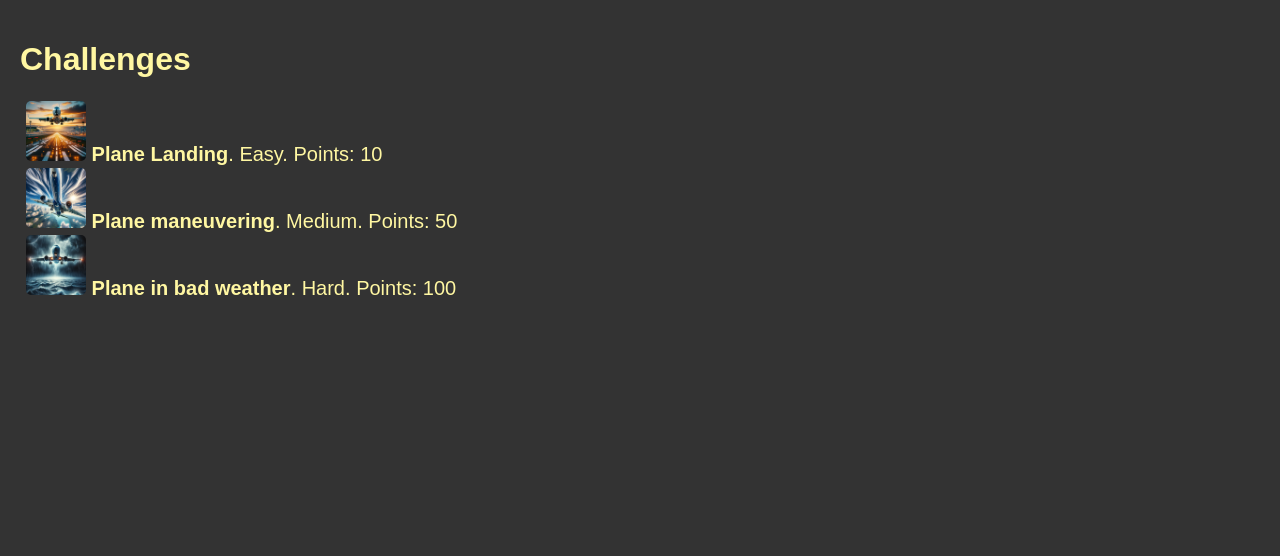
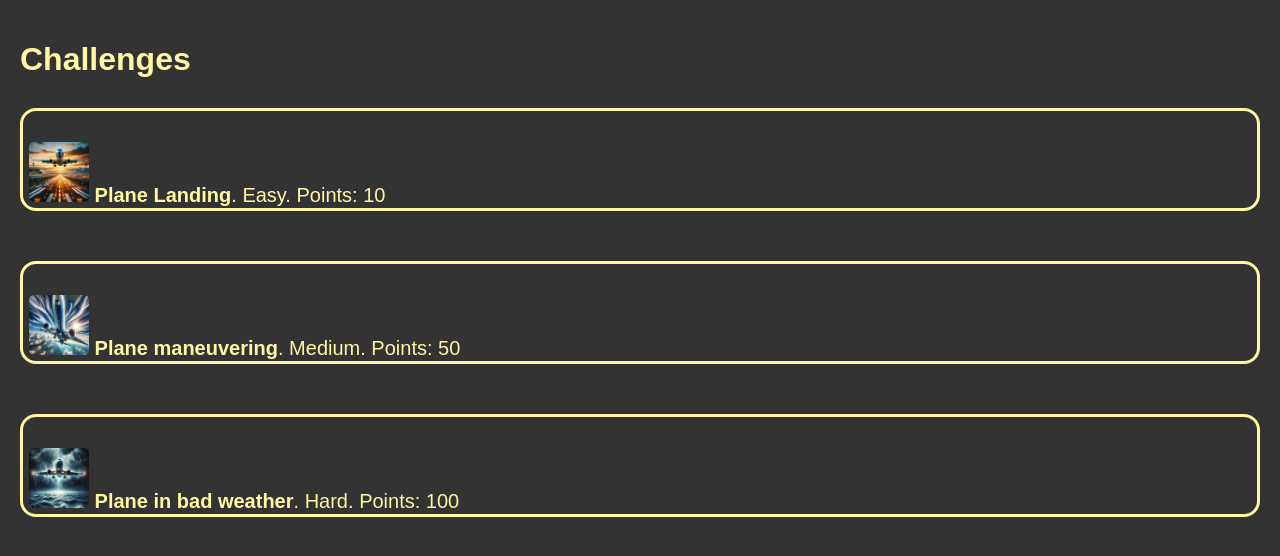
Before and after one commit to IBLIVE/hnwl24group, a Flask app: page /challenges in a window 1280 px wide. Shown: the part 80-636 px from the top of the page. Run offline with Flask 3, Linux system fonts and the light colour scheme.

Commit message:
changed css style of challenges.html

```diff
--- a/templates/challenges.html
+++ b/templates/challenges.html
@@ -83,25 +83,33 @@
         text-decoration: none; /* Remove underline on hover */
         cursor: pointer;
     }
+    .challenge-item {
+        margin-top: 30px;
+        padding-top: 30px;
+        margin-bottom: 50px;
+        border: solid;
+        border-radius: 16px;
+    }
 </style>
 
 <h1>Challenges</h1>
 <ul>
     {% for challenge in challenges %}
-    <li>
+    <li class="challenge-item">
         <button type="button" onclick="openModal('{{ challenge.id }}')">
             <a href="/challenges/{{ challenge.id }}" ><img class="challenge-image" src="{{ url_for('static', filename=challenge.imageurl) }}" alt="Challenge Image" width="auto" height="60"></a>
             <strong>{{ challenge.title }}</strong>.
             <span>{{ challenge.level }}</span>.
             <span>Points: {{ challenge.reward }}</span>
         </button>
+    </li>
         <div id="modal-{{ challenge.id }}" class="modal">
             <div class="modal-content">
                 <span class="close" onclick="closeModal('{{ challenge.id }}')">&times;</span>
                 <p>{{ challenge.description }}</p> <!-- Additional information -->
             </div>
         </div>
-    </li>
+
     {% endfor %}
 </ul>
 
--- a/templates/forums.html
+++ b/templates/forums.html
@@ -8,6 +8,7 @@
 {% block content %}
 <head>
     <link rel="stylesheet" href="{{ url_for('static', filename='css/forums_styles.css') }}">
+
 </head>
 <div class="container">
     <div class="sidebar">
```
